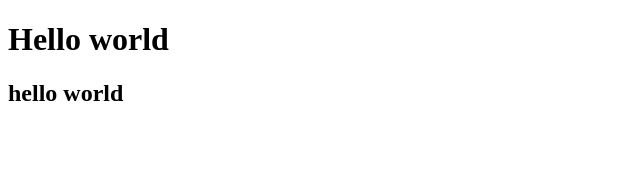
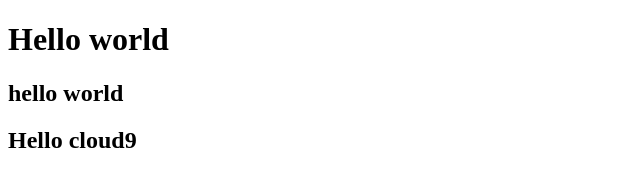
Before and after one commit to cloud9DemoTeam/test1, a plain HTML site: page index.html in a window 1280 px wide. Shown: the whole page, without its empty margins (0-640 px from the left). Drawn offline with Linux system fonts and the light colour scheme.

Commit message:
2回目のコミット

```diff
--- a/index.html
+++ b/index.html
@@ -9,5 +9,6 @@
 <body>
     <h1>Hello world</h1>
     <h2>hello world</h2>
+    <h2>Hello cloud9</h2>
 </body>
 </html>
```
